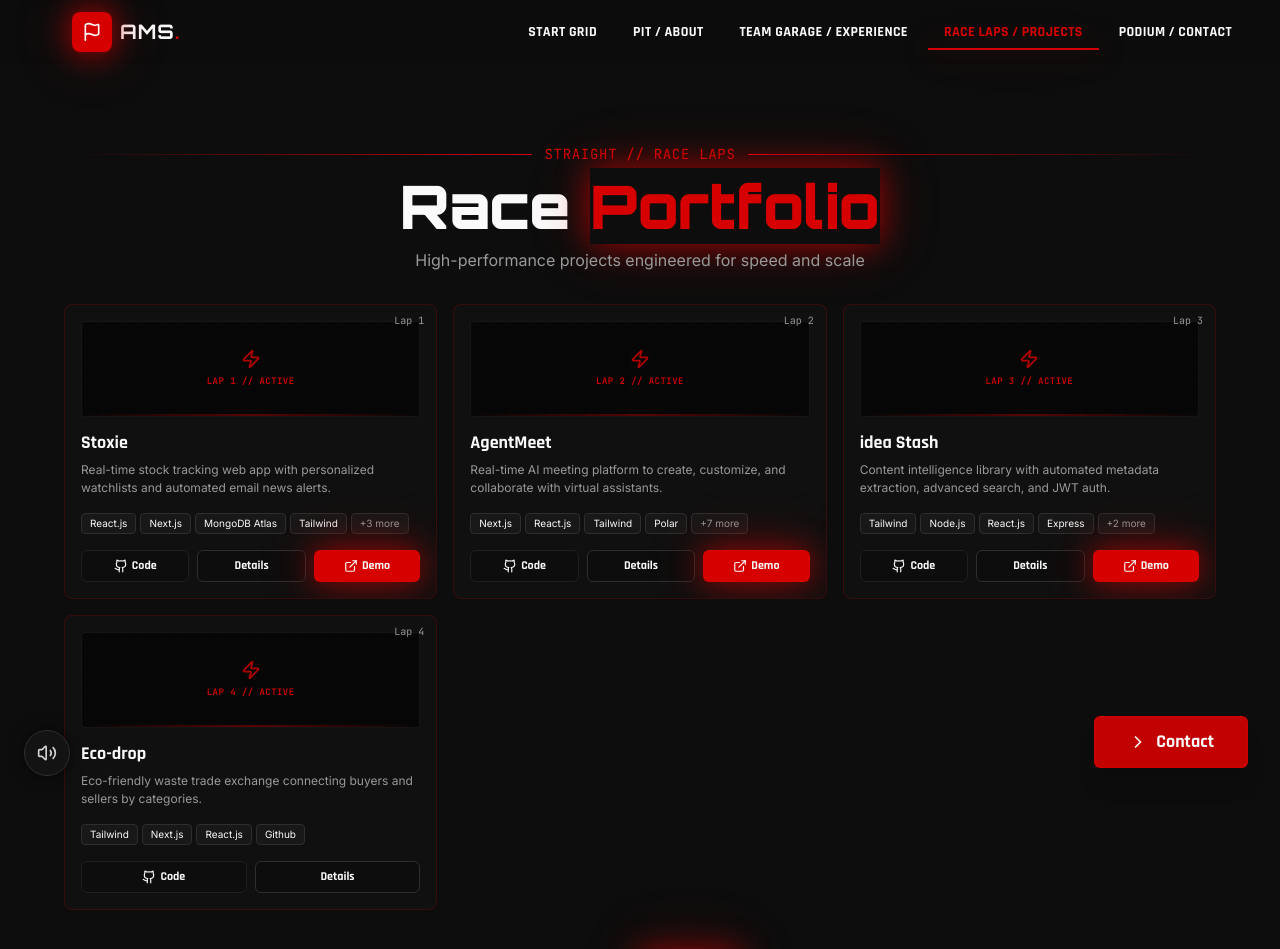
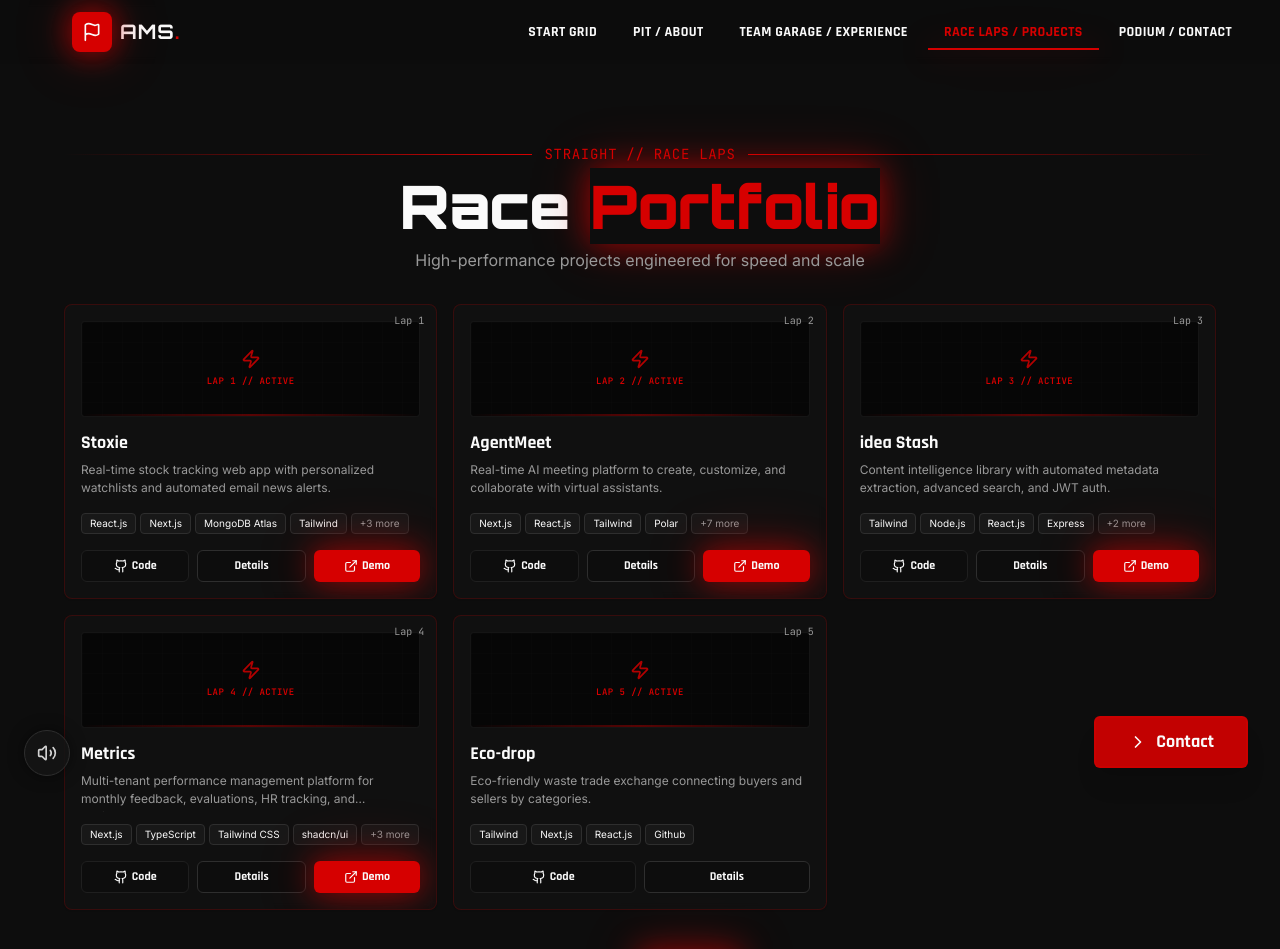
Before and after one commit to Aryan-040/portfolio, a React (Vite) app: page /projects in a window 1280 px wide. Shown: the top 949 px of the page. Built offline with nearby package versions, Linux system fonts and the light colour scheme; the HTML template or start-up script is replaced by a standard one.

Commit message:
Refactor page transition duration and add new project "Metrics" with detailed description and technologies

```diff
--- a/src/hooks/usePageTransition.tsx
+++ b/src/hooks/usePageTransition.tsx
@@ -10,7 +10,7 @@ export const usePageTransition = () => {
     // F1 tire spin transition
     const timer = setTimeout(() => {
       setIsLoading(false);
-    }, 1200);
+    }, 1000);
 
     return () => clearTimeout(timer);
   }, [location.pathname]);
--- a/src/pages/Projects.tsx
+++ b/src/pages/Projects.tsx
@@ -74,6 +74,32 @@ const Projects = () => {
       lap: "Lap 3",
     },
     {
+      title: "Metrics",
+
+      description:
+      "A multi-tenant performance management platform for structured monthly employee feedback. Supports hierarchical and flat organizational models, manager-to-employee feedback, 5-parameter performance evaluations with scores and justifications, HR compliance tracking, historical performance analytics, and company-scoped data isolation.",
+
+      shortDescription:
+      "Multi-tenant performance management platform for monthly feedback, evaluations, HR tracking, and performance history.",
+
+      technologies: [
+      "Next.js",
+      "TypeScript",
+      "Tailwind CSS",
+      "shadcn/ui",
+      "PostgreSQL",
+      "Prisma",
+      "Neon"
+      ],
+
+      github: "https://github.com/Aryan-040/Metrics",
+
+      demo: "https://metrics-orpin.vercel.app/",
+
+      lap: "Lap 4",
+      },
+
+    {
       title: "Eco-drop",
       description:
         "An eco-friendly marketplace that connects buyers and sellers facilitating trade of recyclable waste materials according to the categories.",
@@ -82,7 +108,7 @@ const Projects = () => {
       technologies: ["Tailwind", "Next.js", "React.js", "Github"],
       github: "https://github.com/Aryan-040/Eco-drop",
       demo: "xyz",
-      lap: "Lap 4",
+      lap: "Lap 5",
     },
   ];
 
```
